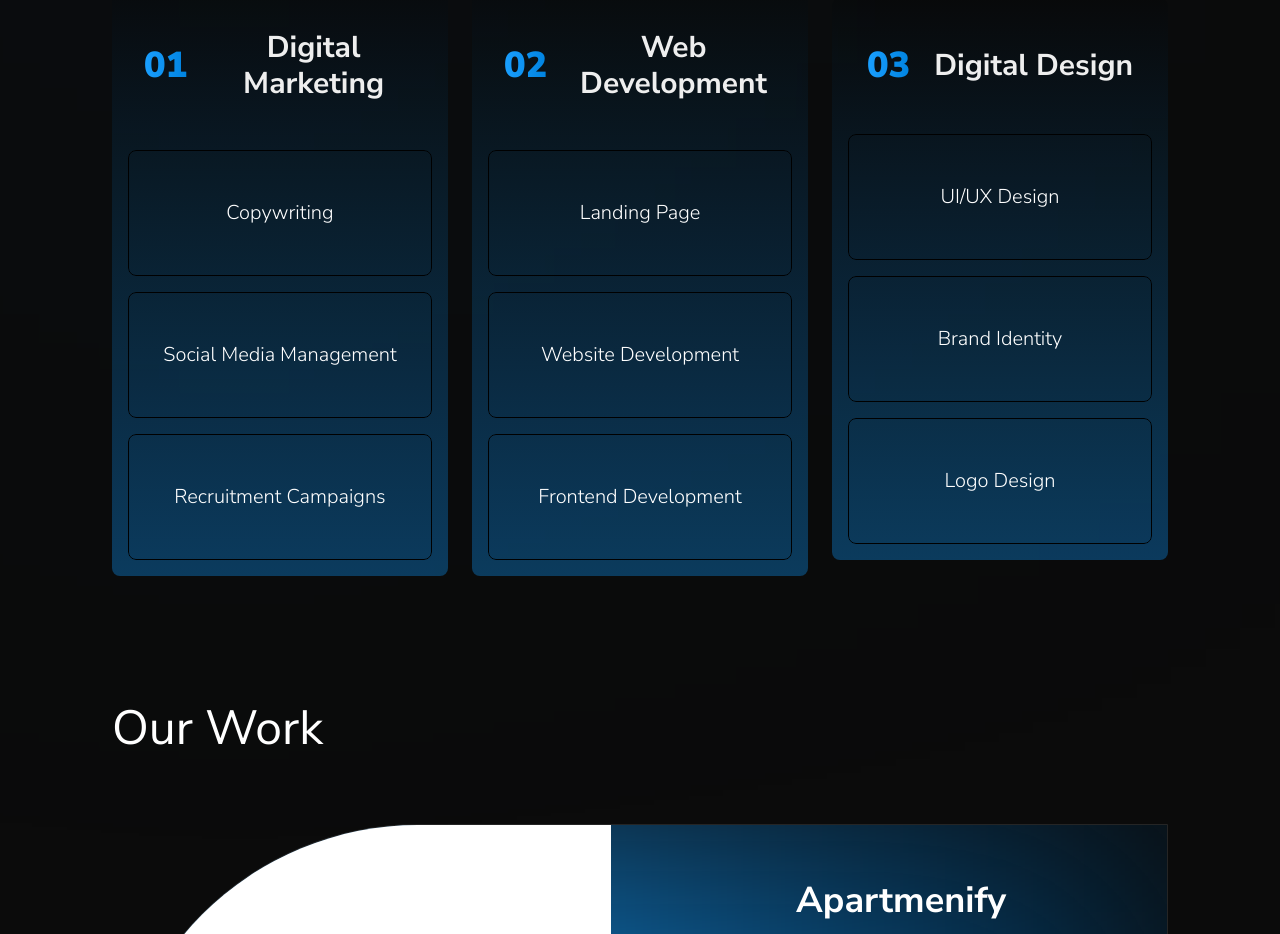
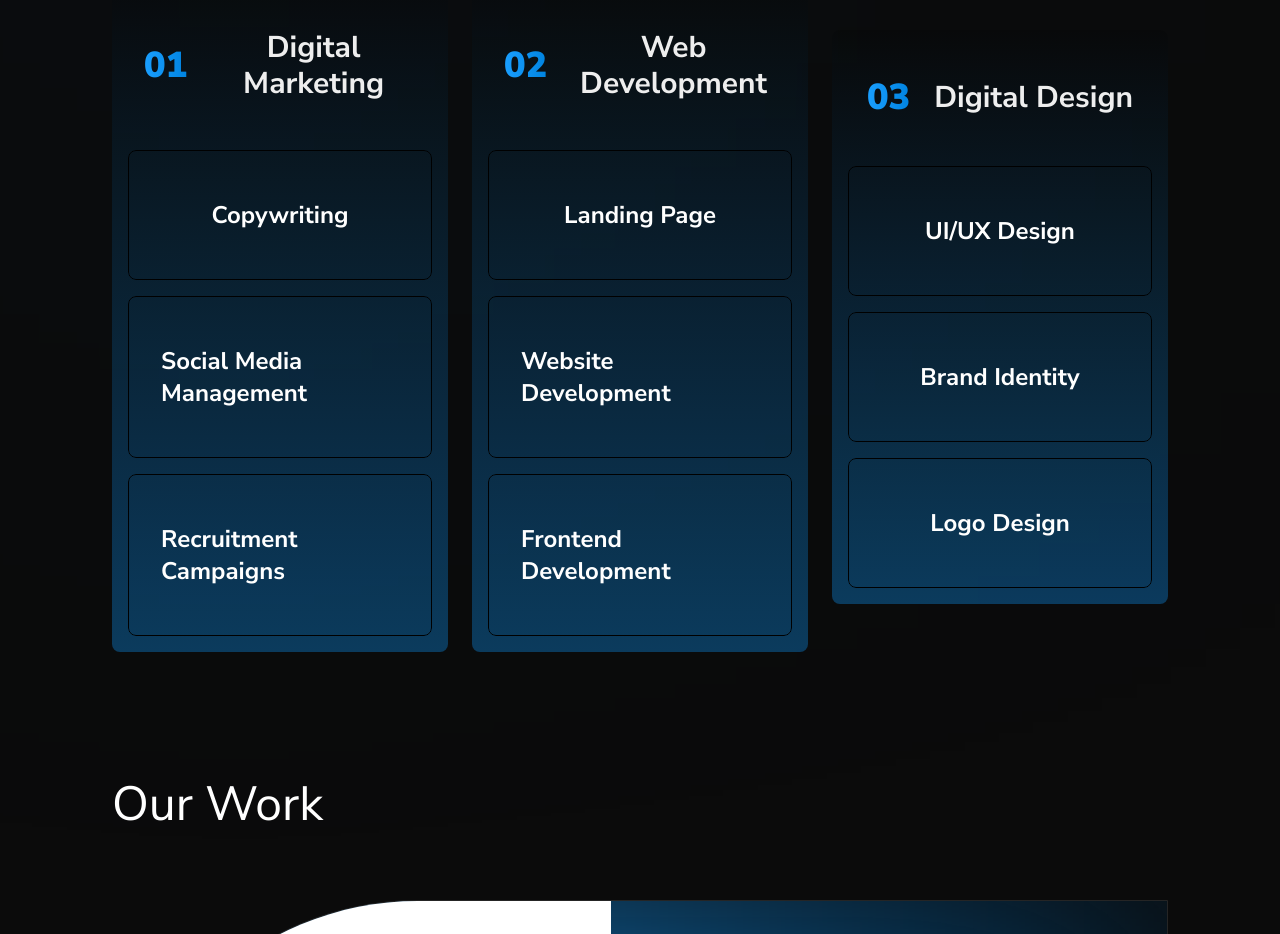
Before and after one commit to zrvnarmarin/BitLyte-Studios-Website, a Next.js app: page / in a window 1280 px wide. Shown: the part 1540-2474 px from the top of the page. Built offline with nearby package versions, Linux system fonts and the light colour scheme.

Commit message:
test commit

```diff
--- a/app/(home-sections)/ServicesSection.tsx
+++ b/app/(home-sections)/ServicesSection.tsx
@@ -19,18 +19,21 @@ export default function ServicesSection() {
 
       <div className="w-full flex flex-row items-center gap-6 pt-12">
         {facilityCardData.map((service) => (
-          <div key={service.id} className="relative w-full flex flex-col gap-4 rounded-lg px-4 p-4 bg-gradient-to-t from-[#0C3B5D] to-[#090909]">
+          <div
+            key={service.id}
+            className="relative w-full flex flex-col gap-4 rounded-lg px-4 p-4 bg-gradient-to-t from-[#0C3B5D] to-[#090909]"
+          >
             <div
               className={`overflow-hidden relative w-full flex flex-col items-center justify-center rounded-lg p-4 py-8`}
             >
               <div className="flex flex-row items-center justify-center gap-1 w-full">
                 <h3 className="flex items-center gap-2 text-3xl text-[#eeeeee] font-bold z-20 text-center">
-                <span className="custom-text font-black text-4xl z-0 mr-4">
-                0{service.id}
-              </span>{service.title}
+                  <span className="custom-text font-black text-4xl z-0 mr-4">
+                    0{service.id}
+                  </span>
+                  {service.title}
                 </h3>
               </div>
-
             </div>
 
             {/* Animated arrow */}
@@ -49,7 +52,7 @@ export default function ServicesSection() {
                 key={s}
                 className="group flex flex-col gap-6 relative overflow-hidden rounded-lg "
               >
-                <div className="hover:bg-[#e3e3e3] hover:text-[#000000] border-[0.5px] border-[#000000] flex gap-2 items-center justify-center w-full text-xl font-light text-[#ffffff] z-20 rounded-lg  px-8 py-12">
+                <div className="hover:bg-[#e3e3e3] hover:text-[#000000] border-[0.5px] border-[#000000] flex gap-2 items-center justify-center w-full text-2xl font-bold text-[#ffffff] z-20 rounded-lg  px-8 py-12">
                   {s}
                   <div className="group-hover:visible hidden">
                     <RightArrow />
@@ -133,7 +136,11 @@ export const facilityCardData: ServiceCardType[] = [
     title: "Digital Marketing",
     description: "Choose something for yourself and have fun",
     gradient: "bg-gradient-to-r from-[#292929] to-[#9FFF1A]",
-    services: ["Copywriting", "Social Media Management", "Recruitment Campaigns"],
+    services: [
+      "Copywriting",
+      "Social Media Management",
+      "Recruitment Campaigns",
+    ],
   },
   {
     id: 2,
```
